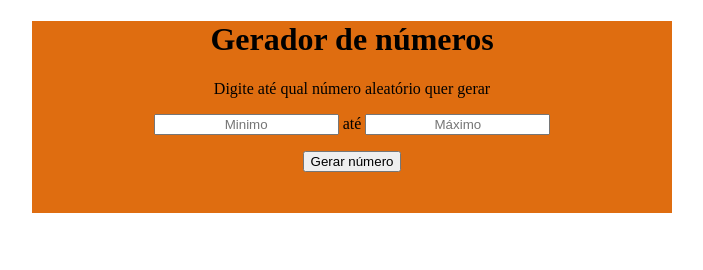
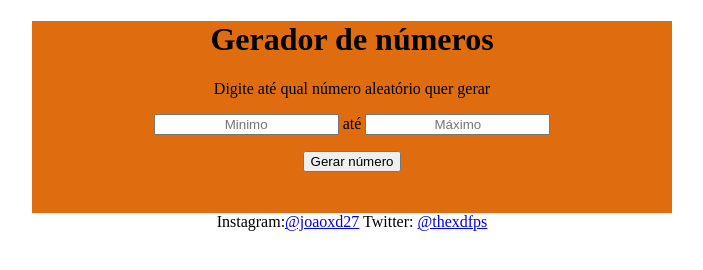
Before and after one commit to joaovxsantos/Gerador-de-numeros, a plain HTML site: page index.html in a window 1280 px wide. Shown: the whole page, without its empty margins (288-991 px from the left). Drawn offline with Linux system fonts and the light colour scheme.

Commit message:
commit final

```diff
--- a/index.html
+++ b/index.html
@@ -16,6 +16,7 @@
     <p></p>
     <button onclick="number()" id="botao">Gerar número</button>
 </div>
+<footer>Instagram:<a href="https://www.instagram.com/joaoxd27/">@joaoxd27</a> Twitter: <a href="https://twitter.com/thexdfps">@thexdfps</a></footer>
 <script src="./script.js"></script>
 </body>
 </html>
--- a/style.css
+++ b/style.css
@@ -16,3 +16,7 @@ div{
     height: 12em;
     margin: auto;
 }
+
+a:visited{
+    color: black;
+}
```
